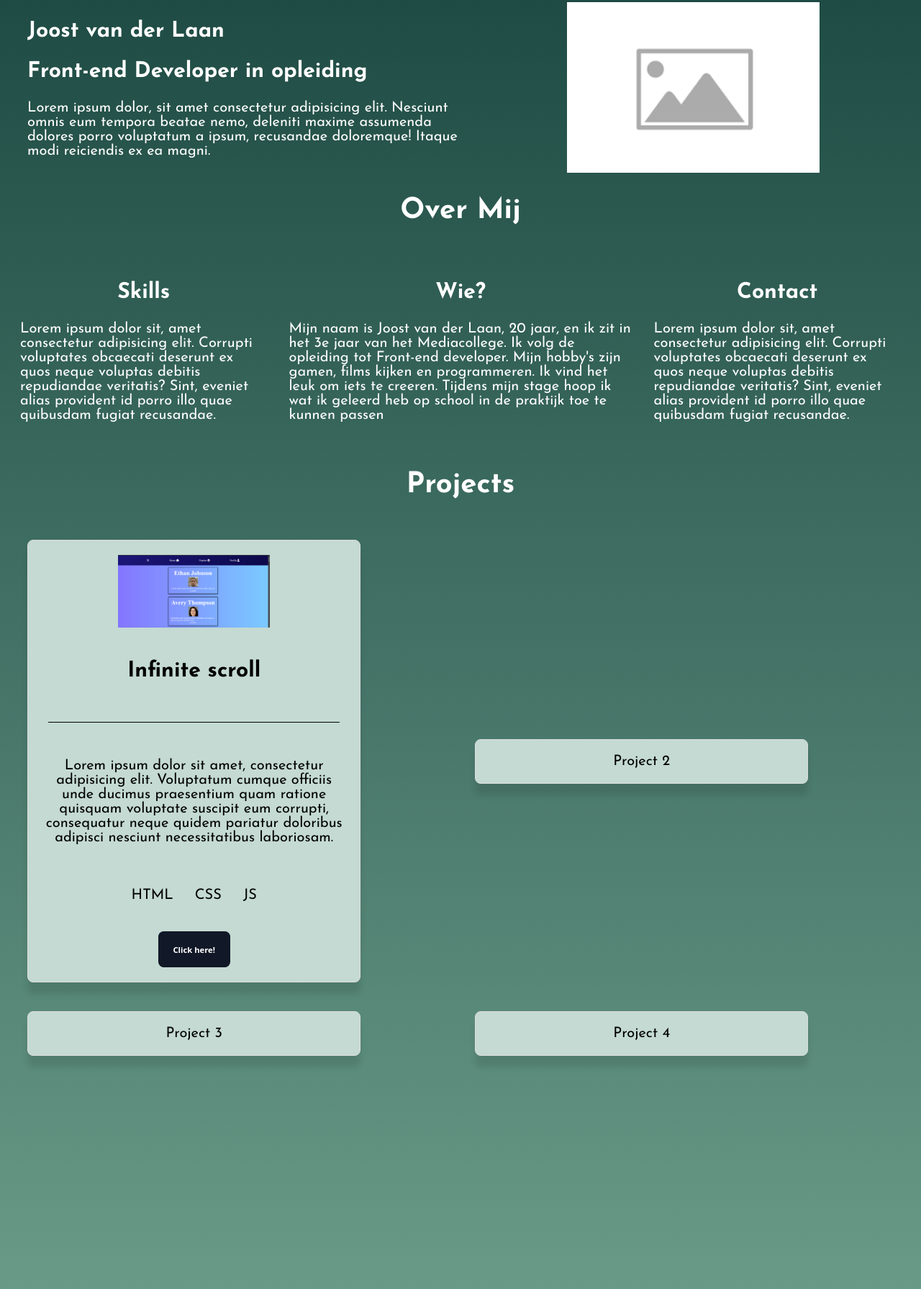
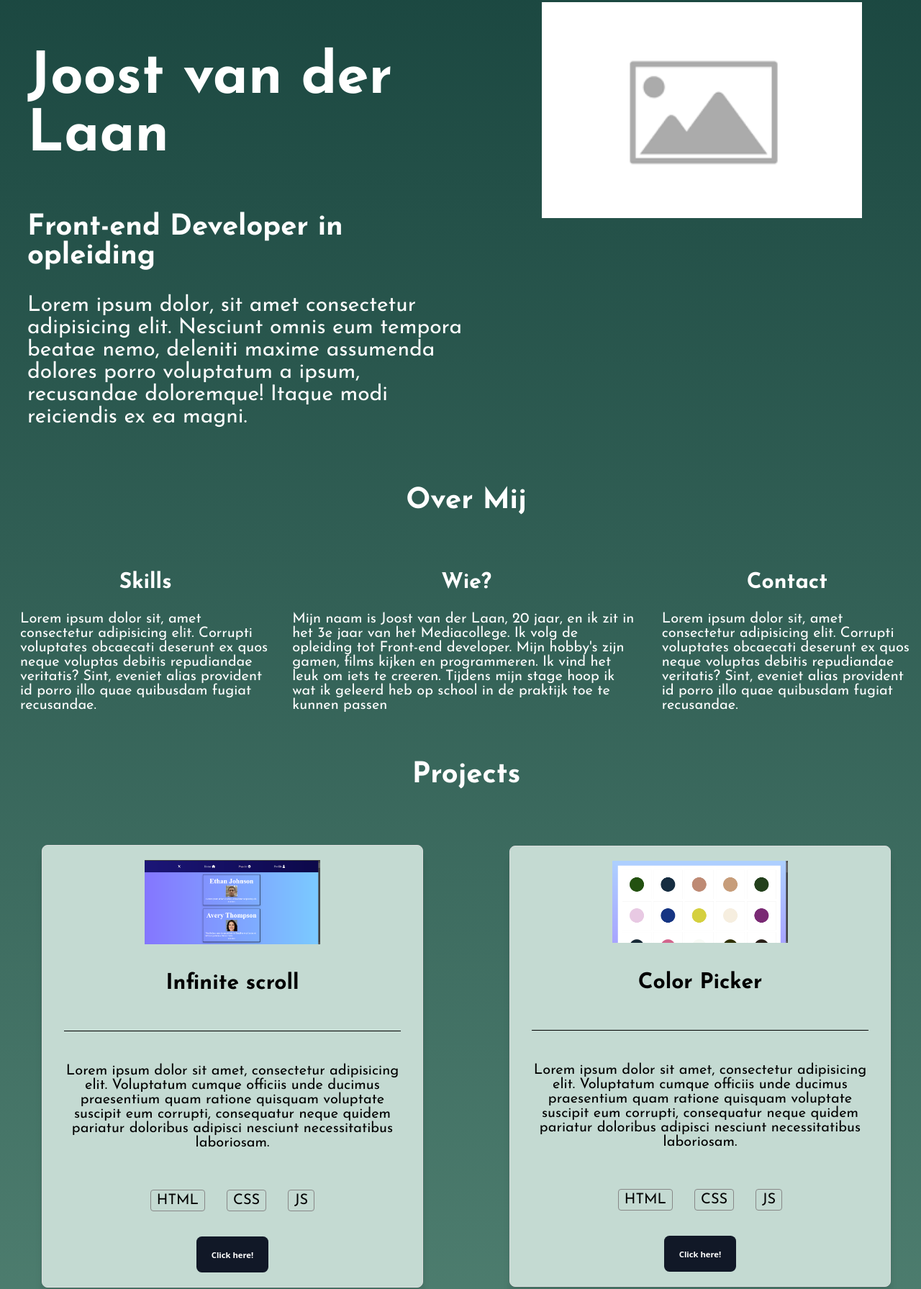
Before and after one commit to JoostVDL4/Portfolio, a plain HTML site: page index.html in a window 1280 px wide. Shown: the part 216-2007 px from the top of the page at 72% size. Drawn offline with Linux system fonts and the light colour scheme.

Commit message:
intro text groter gemaakt en pop animatie toegevoegd, tilt functie bij de cards weggehaald en vervangen met een popup animatie zodra je er over heen hoverd

```diff
--- a/index.html
+++ b/index.html
@@ -15,11 +15,11 @@
 
 <body>
     <header>
-        <div class="logo">Joost van der Laan</div>
+        <div class="logo">Portfolio</div>
         <nav class="nav__Items">
             <a href="#">Home</a>
             <a href="#" id="about-link">About</a>
-            <a href="#">Projects</a>
+            <a href="#projects">Projects</a>
             <a href="#">Contact</a>
         </nav>
     </header>
@@ -27,21 +27,21 @@
 
     <section class="intro">
         <div class="introText">
-            <h1>Joost van der Laan</h1>
-            <h2>Front-end Developer in opleiding</h2>
-            <p>Lorem ipsum dolor, sit amet consectetur adipisicing elit. Nesciunt omnis eum tempora beatae nemo,
+            <h1 class="introTitle">Joost van der Laan</h1>
+            <h2 class="introSubTitle">Front-end Developer in opleiding</h2>
+            <p class="introDesc">Lorem ipsum dolor, sit amet consectetur adipisicing elit. Nesciunt omnis eum tempora beatae nemo,
                 deleniti
                 maxime assumenda dolores porro voluptatum a ipsum, recusandae doloremque! Itaque modi reiciendis ex ea
                 magni.</p>
         </div>
 
         <div class="introImage">
-            <img src="img/placeholderImage.png" alt="">
+            <img class="introImg" src="img/placeholderImage.png" alt="">
         </div>
     </section>
 
 
-    <section class="about">
+    <section id="popup-about" class="about">
         <h1 class="aboutTitle">Over Mij</h1>
 
         <div class="aboutParagraphs">
@@ -85,7 +85,8 @@
             <img src="img/socialScreenshot.png" alt="" class="cardImage">
             <h1 class="cardTitle">Infinite scroll</h1>
             <hr>
-            <p class="cardDesc">Lorem ipsum dolor sit amet, consectetur adipisicing elit. Voluptatum cumque officiis unde ducimus
+            <p class="cardDesc">Lorem ipsum dolor sit amet, consectetur adipisicing elit. Voluptatum cumque officiis
+                unde ducimus
                 praesentium quam ratione quisquam voluptate suscipit eum corrupti, consequatur neque quidem pariatur
                 doloribus adipisci nesciunt necessitatibus laboriosam.</p>
             <div class="cardLanguages">
@@ -93,13 +94,64 @@
                 <p>CSS</p>
                 <p>JS</p>
             </div>
-            <button class="cardButton" role="button">Click here!</button>
+            <button class="cardButton" role="button"><a class="cardButtonText"
+                    href="https://35542.hosts2.ma-cloud.nl/socialMedia/">Click here!</a></button>
 
         </div>
 
-        <a href="https://35542.hosts2.ma-cloud.nl/Calendar/" class="card">Project 2</a>
-        <a href="link-to-project-3.html" class="card">Project 3</a>
-        <a href="link-to-project-4.html" class="card">Project 4</a>
+        <div class="card">
+            <img src="img/colorScreenshot.png" alt="" class="cardImage">
+            <h1 class="cardTitle">Color Picker</h1>
+            <hr>
+            <p class="cardDesc">Lorem ipsum dolor sit amet, consectetur adipisicing elit. Voluptatum cumque officiis
+                unde ducimus
+                praesentium quam ratione quisquam voluptate suscipit eum corrupti, consequatur neque quidem pariatur
+                doloribus adipisci nesciunt necessitatibus laboriosam.</p>
+            <div class="cardLanguages">
+                <p>HTML</p>
+                <p>CSS</p>
+                <p>JS</p>
+            </div>
+            <button class="cardButton" role="button"><a class="cardButtonText"
+                    href="https://35542.hosts2.ma-cloud.nl/colorPicker/">Click here!</a></button>
+
+        </div>
+        <div class="card">
+            <img src="img/cssArtScreen.png" alt="" class="cardImage">
+            <h1 class="cardTitle">Spinning Diamond</h1>
+            <hr>
+            <p class="cardDesc">Lorem ipsum dolor sit amet, consectetur adipisicing elit. Voluptatum cumque officiis
+                unde ducimus
+                praesentium quam ratione quisquam voluptate suscipit eum corrupti, consequatur neque quidem pariatur
+                doloribus adipisci nesciunt necessitatibus laboriosam.</p>
+            <div class="cardLanguages">
+                <p>HTML</p>
+                <p>CSS</p>
+                <p>JS</p>
+            </div>
+            <button class="cardButton" role="button"><a class="cardButtonText"
+                    href="https://35542.hosts2.ma-cloud.nl/cssArt/">Click here!</a></button>
+
+        </div>
+
+        <div class="card">
+            <img src="img/cssArtScreen.png" alt="" class="cardImage">
+            <h1 class="cardTitle">Spinning Diamond</h1>
+            <hr>
+            <p class="cardDesc">Lorem ipsum dolor sit amet, consectetur adipisicing elit. Voluptatum cumque officiis
+                unde ducimus
+                praesentium quam ratione quisquam voluptate suscipit eum corrupti, consequatur neque quidem pariatur
+                doloribus adipisci nesciunt necessitatibus laboriosam.</p>
+            <div class="cardLanguages">
+                <p>HTML</p>
+                <p>CSS</p>
+                <p>JS</p>
+            </div>
+            <button class="cardButton" role="button">  <a class="cardButtonText" href="https://35542.hosts2.ma-cloud.nl/cssArt/">Click here!</a></button>
+
+
+
+        </div>
     </section>
 
 
--- a/js/main.js
+++ b/js/main.js
@@ -26,25 +26,24 @@ document.addEventListener("DOMContentLoaded", function () {
 });
 
 
-const cards = document.querySelectorAll('.card');
-
-cards.forEach(card => {
-    card.addEventListener('mousemove', (e) => {
-        const cardRect = card.getBoundingClientRect();
-        const xAxis = (e.clientX - cardRect.left) / cardRect.width - 0.5;
-        const yAxis = (e.clientY - cardRect.top) / cardRect.height - 0.5;
 
 
-        card.style.transform = `rotateY(${xAxis * 20}deg) rotateX(${yAxis * -20}deg)`;
+document.addEventListener('DOMContentLoaded', function() {
+    const popupText = document.getElementById('popup-about');
+
+    const observer = new IntersectionObserver(entries => {
+      entries.forEach(entry => {
+        if (entry.isIntersecting) {
+          entry.target.classList.add('aboutVisible');
+        }
+      });
     });
 
-    card.addEventListener('mouseleave', () => {
+    observer.observe(popupText);
+  });
 
-        card.style.transform = 'rotateY(0deg) rotateX(0deg)';
-        card.style.transition = 'transform 0.5s ease';
-    });
+  document.addEventListener('DOMContentLoaded', function() {
+    const introSection = document.querySelector('.intro');
 
-    card.addEventListener('mouseenter', () => {
-        card.style.transition = 'none';
-    });
-});
+    introSection.classList.add('introVisible');
+  });
--- a/scss/abstracts/_reset.scss
+++ b/scss/abstracts/_reset.scss
@@ -14,4 +14,5 @@ html {
 
 body {
     font-size: 2rem;
+    width:100%;
 }
--- a/scss/components/about.scss
+++ b/scss/components/about.scss
@@ -4,6 +4,15 @@
     align-items: center;
     flex-direction: column;
     color:white;
+    opacity:0;
+    transform: translateY(50px);
+    transition: opacity 0.6s ease-out, transform 0.6s ease-out;
+}
+
+
+.aboutVisible{
+    opacity: 1;
+  transform: translateY(0);
 }
 
 
--- a/scss/components/intro.scss
+++ b/scss/components/intro.scss
@@ -5,14 +5,42 @@
     flex-direction: row;
     color:white;
     padding-left:3rem;
+    height:80vh;
+    opacity: 0;
+    transform: translateY(50px);
+    transition: opacity 1s ease-out, transform 1s ease-out;
 }
+
+.introVisible {
+    opacity: 1;
+    transform: translateY(0);
+}
+
 
 .introText{
     width:50%;
 }
 
+.introTitle{
+    font-size:8rem;
+}
+
+.introSubTitle{
+    font-size:4rem;
+}
+
+.introDesc{
+    font-size:3rem;
+}
+
 .introImage{
-    width:50%;
     display: flex;
     justify-content: center;
+    width:50%;
 }
+
+.introImg{
+    object-fit: cover;
+    width:auto;
+    height:30rem;
+}
--- a/scss/components/projects.scss
+++ b/scss/components/projects.scss
@@ -10,7 +10,6 @@
     grid-template-columns: repeat(2, 1fr);
     gap: 2rem;
     justify-content: space-between;
-    padding: 2rem;
     align-items: center;
 
 }
@@ -28,12 +27,15 @@
     color: black;
     flex-direction: column;
     align-items: center;
-    gap: 2rem;
-    margin: 1rem;
-    transition: box-shadow 0.3s ease;
-    width:70%;
+    gap: 1.5rem;
+    margin: 5rem;
+    transition: box-shadow 0.3s ease in ease-in-out;
 }
 
+.card:hover {
+    transform: scale(1.05);
+    box-shadow: 0 20px 15px rgba(0, 0, 0, 0.2);
+}
 
 
 .cardTitle {
@@ -65,6 +67,12 @@ hr {
     gap: 3rem;
 }
 
+.cardLanguages > p{
+    border: 0.1rem solid #888;
+    padding: 0.4rem 0.8rem;
+    border-radius: 0.4rem
+}
+
 .cardButton {
     background-color: #111827;
     border: 1px solid transparent;
@@ -91,6 +99,13 @@ hr {
     height: 5rem;
 }
 
+.cardButtonText{
+    text-decoration: none;
+    color:white;
+}
+
+
+
 .cardDesc {
     font-size: 2rem;
 }
```
Also changed, not shown: css/style.css, img/colorScreenshot.png (added), img/cssArtScreen.png (added), 1 other file.
